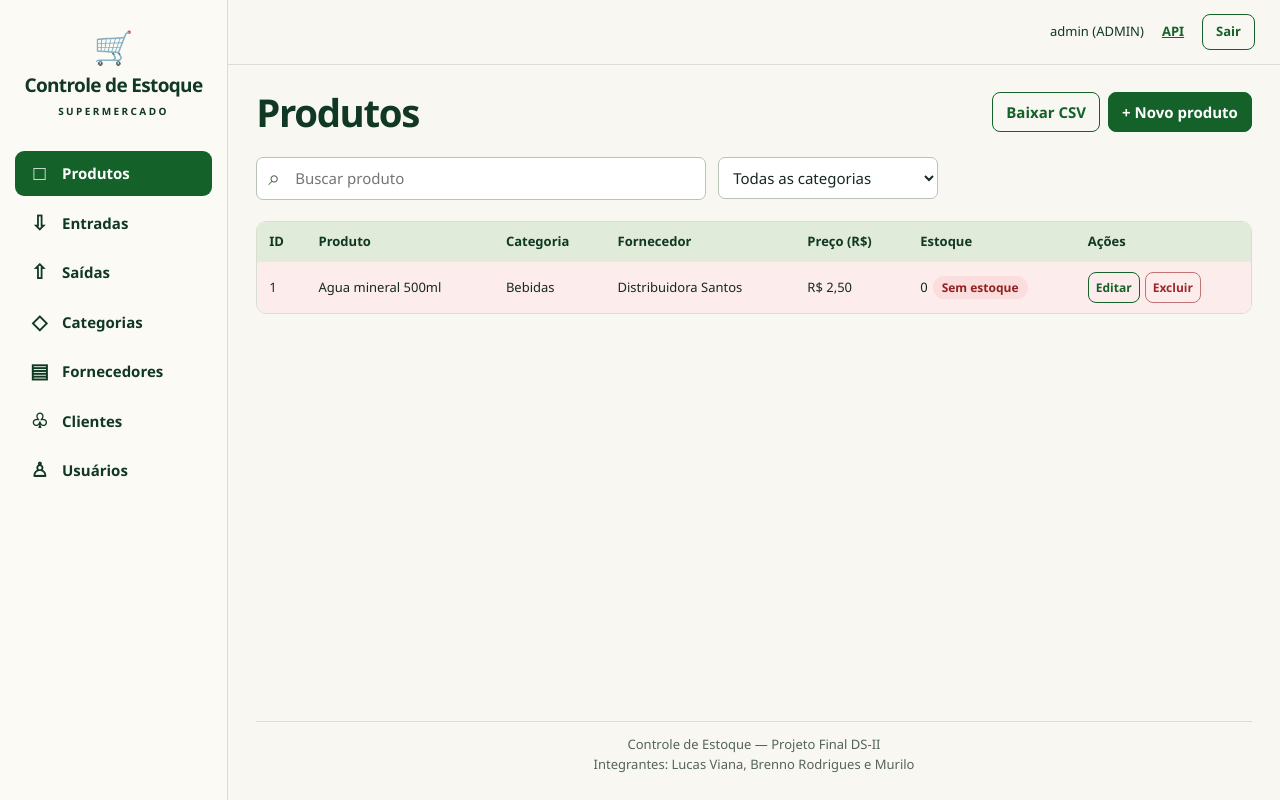
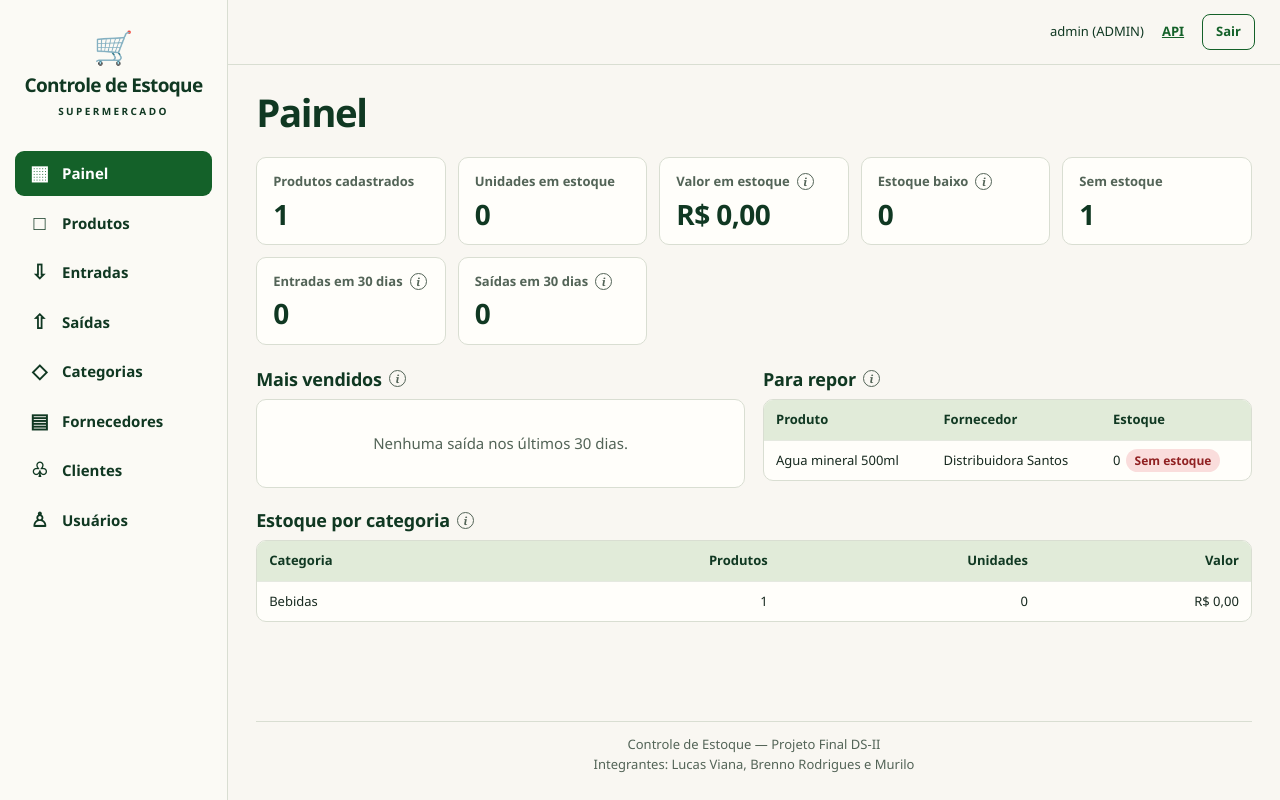
Before and after one commit to Brennoo05/controle-estoqueP2Cannarozzo, a Spring Boot app: page / in a window 1280 px wide. Run offline with Spring Boot 4, Linux system fonts and the light colour scheme; a user stored in the database is signed in; data comes from the database, SQL or seed files in the repository; tables that the repository leaves empty hold one stand-in row (values such as "Sample post"); some of the project's set-up classes (security, data sources, template engines, error pages and the like) are left out, and stand-ins take their place.

Commit message:
Adiciona a tela Painel como página inicial
Primeiro item do menu e tela de abertura: cartões com os totais do
estoque, barras dos cinco mais vendidos, tabela do que precisa repor e
o estoque por categoria, lidos de GET /api/painel.

A explicação de cada número fica num "i" ao lado do título, que abre
um balão ao passar o mouse, tocar ou focar pelo teclado.

```diff
--- a/controle-estoque/src/main/resources/static/app.js
+++ b/controle-estoque/src/main/resources/static/app.js
@@ -189,9 +189,18 @@ async function abrir(nome) {
     fecharPainel(false);
     atual = nome;
     const versao = ++versaoTela;
-    const cfg = ENTIDADES[nome];
     registros = [];
     mostrarMensagem();
+    for (const item of porId('menu').children) {
+        if (item.dataset.tela === nome) item.setAttribute('aria-current', 'page');
+        else item.removeAttribute('aria-current');
+    }
+    // O Painel nao tem tabela nem cadastro: a area de trabalho da lugar ao resumo (painel.js)
+    const ehPainel = nome === TELA_PAINEL;
+    for (const id of ['acoes-titulo', 'filtros', 'caixa-tabela']) porId(id).hidden = ehPainel;
+    porId('visao-painel').hidden = !ehPainel;
+    if (ehPainel) return abrirPainelDoEstoque(versao);
+    const cfg = ENTIDADES[nome];
     porId('titulo').textContent = cfg.titulo;
     porId('novo').textContent = '+ ' + cfg.novo;
     porId('novo').disabled = false;
@@ -202,10 +211,6 @@ async function abrir(nome) {
     const filtro = porId('filtro-categoria');
     filtro.hidden = nome !== 'produtos';
     filtro.replaceChildren(new Option('Todas as categorias', ''));
-    for (const item of porId('menu').children) {
-        if (item.dataset.tela === nome) item.setAttribute('aria-current', 'page');
-        else item.removeAttribute('aria-current');
-    }
     renderizarTabela('Carregando registros…');
     try {
         const [dados, categorias] = await Promise.all([
@@ -488,7 +493,7 @@ async function sair() {
 async function iniciar() {
     usuarioLogado = await api('GET', '/api/usuarios/me');
     porId('usuario').textContent = usuarioLogado.login + ' (' + usuarioLogado.perfil + ')';
-    for (const [nome, cfg] of Object.entries(ENTIDADES)) {
+    for (const [nome, cfg] of [[TELA_PAINEL, MENU_PAINEL], ...Object.entries(ENTIDADES)]) {
         if (cfg.somenteAdmin && usuarioLogado.perfil !== 'ADMIN') continue;
         const item = botao(cfg.menu || cfg.titulo, '', () => abrir(nome));
         item.dataset.tela = nome;
@@ -509,7 +514,7 @@ async function iniciar() {
     document.addEventListener('keydown', evento => {
         if (evento.key === 'Escape') fecharPainel();
     });
-    await abrir('produtos');
+    await abrir(TELA_PAINEL);
 }
 
 iniciar().catch(erro => mostrarMensagem(erro.message, true));
--- a/controle-estoque/src/main/resources/static/index.html
+++ b/controle-estoque/src/main/resources/static/index.html
@@ -26,13 +26,13 @@
             <main>
                 <div class="heading">
                     <h1 id="titulo"></h1>
-                    <div class="heading-actions">
+                    <div class="heading-actions" id="acoes-titulo">
                         <button class="btn" id="baixar-csv" type="button" hidden>Baixar CSV</button>
                         <button class="btn primary" id="novo" type="button" aria-controls="painel"
                                 aria-expanded="false" disabled></button>
                     </div>
                 </div>
-                <div class="filters">
+                <div class="filters" id="filtros">
                     <label class="search">
                         <span aria-hidden="true">⌕</span>
                         <span class="visually-hidden" id="rotulo-busca"></span>
@@ -41,7 +41,8 @@
                     <select id="filtro-categoria" aria-label="Filtrar por categoria" hidden></select>
                 </div>
                 <p id="mensagem" class="message" role="status" hidden></p>
-                <div class="table-box" tabindex="0" role="region" aria-labelledby="titulo">
+                <section id="visao-painel" aria-labelledby="titulo" hidden></section>
+                <div class="table-box" id="caixa-tabela" tabindex="0" role="region" aria-labelledby="titulo">
                     <table>
                         <thead id="cabecalho"></thead>
                         <tbody id="linhas"></tbody>
@@ -69,6 +70,7 @@
         </div>
     </div>
 </div>
+<script src="/painel.js"></script>
 <script src="/app.js"></script>
 </body>
 </html>
--- /dev/null
+++ b/controle-estoque/src/main/resources/static/painel.js
@@ -0,0 +1,165 @@
+// ======================================================================
+// Tela Painel: resumo do estoque, lido de GET /api/painel.
+// Carregado antes do app.js; usa api(), porId(), formatar() e mostrarMensagem() de la.
+// ======================================================================
+const TELA_PAINEL = 'painel';
+const MENU_PAINEL = { titulo: 'Painel', icone: '▦' };
+
+// As funcoes de apoio ficam dentro desta funcao para nao disputar nome com as do app.js
+// (os dois arquivos dividem o mesmo escopo global). So abrirPainelDoEstoque sai daqui.
+const abrirPainelDoEstoque = (() => {
+
+function criar(tag, classe, texto) {
+    const elemento = document.createElement(tag);
+    if (classe) elemento.className = classe;
+    if (texto !== undefined) elemento.textContent = texto;
+    return elemento;
+}
+
+const inteiro = valor => Number(valor).toLocaleString('pt-BR');
+
+// O "i" ao lado de um titulo: a explicacao fica num balao que abre ao passar o mouse,
+// tocar ou focar pelo teclado. Na pagina ficam so o titulo e o dado.
+function info(texto) {
+    const icone = criar('span', 'info', 'i');
+    icone.tabIndex = 0;
+    icone.dataset.info = texto;
+    icone.setAttribute('role', 'note');
+    icone.setAttribute('aria-label', texto);
+    // perto da borda direita o balao abre para a esquerda, para nao sair da tela
+    const virar = () => icone.classList.toggle('info-fim', icone.getBoundingClientRect().left + 270 > innerWidth);
+    icone.addEventListener('mouseenter', virar);
+    icone.addEventListener('focus', virar);
+    return icone;
+}
+
+// O "i" fica ao lado do titulo, e nao dentro dele, para o leitor de tela nao ler "Valor em estoque i"
+function titulo(tag, texto, explicacao) {
+    const linha = criar('div', 'linha-titulo');
+    linha.append(criar(tag, '', texto));
+    if (explicacao) linha.append(info(explicacao));
+    return linha;
+}
+
+function cartao(nome, valor, explicacao) {
+    const caixa = criar('article', 'kpi');
+    caixa.append(titulo('h3', nome, explicacao), criar('p', 'kpi-valor', valor));
+    return caixa;
+}
+
+function quadro(nome, explicacao, conteudo, largo) {
+    const secao = criar('section', 'quadro' + (largo ? ' quadro-largo' : ''));
+    secao.append(titulo('h2', nome, explicacao), conteudo);
+    return secao;
+}
+
+function vazio(texto) {
+    return criar('p', 'empty quadro-vazio', texto);
+}
+
+// Tabela simples: colunas = [{ titulo, numero, celula(linha) }]
+function tabela(colunas, linhas) {
+    const caixa = criar('div', 'table-box');
+    const tabela = criar('table');
+    const cabecalho = tabela.createTHead().insertRow();
+    for (const coluna of colunas) {
+        const th = criar('th', coluna.numero ? 'num' : '', coluna.titulo);
+        th.scope = 'col';
+        cabecalho.append(th);
+    }
+    const corpo = tabela.createTBody();
+    for (const linha of linhas) {
+        const tr = corpo.insertRow();
+        for (const coluna of colunas) {
+            const td = tr.insertCell();
+            if (coluna.numero) td.className = 'num';
+            td.append(coluna.celula(linha));
+        }
+    }
+    caixa.append(tabela);
+    return caixa;
+}
+
+// Uma barra por produto, proporcional ao mais vendido da lista
+function barras(maisVendidos) {
+    const maior = Math.max(...maisVendidos.map(item => item.quantidade));
+    const lista = criar('ol', 'barras');
+    for (const item of maisVendidos) {
+        const linha = criar('li');
+        const trilho = criar('span', 'trilho');
+        const barra = criar('span', 'barra');
+        barra.style.width = (item.quantidade / maior * 100) + '%';
+        trilho.append(barra);
+        linha.append(criar('span', 'barra-nome', item.produto),
+            criar('span', 'num', inteiro(item.quantidade) + ' un.'), trilho);
+        lista.append(linha);
+    }
+    return lista;
+}
+
+function etiquetaEstoque(produto) {
+    const celula = document.createDocumentFragment();
+    const zerado = produto.quantidadeEstoque === 0;
+    celula.append(inteiro(produto.quantidadeEstoque),
+        criar('span', 'tag ' + (zerado ? 'stock-warning' : 'stock-low'), zerado ? 'Sem estoque' : 'Estoque baixo'));
+    return celula;
+}
+
+function montarPainel(p) {
+    const dias = p.diasDoPeriodo;
+    const cartoes = criar('div', 'kpis');
+    cartoes.append(
+        cartao('Produtos cadastrados', inteiro(p.totalProdutos)),
+        cartao('Unidades em estoque', inteiro(p.unidadesEmEstoque)),
+        cartao('Valor em estoque', formatar('preco', p.valorEmEstoque),
+            'Soma do preço × quantidade em estoque de cada produto.'),
+        cartao('Estoque baixo', inteiro(p.produtosEstoqueBaixo),
+            'Produtos com menos de ' + p.estoqueMinimo + ' unidades, sem contar os zerados.'),
+        cartao('Sem estoque', inteiro(p.produtosSemEstoque)),
+        cartao('Entradas em ' + dias + ' dias', inteiro(p.unidadesEntradas),
+            'Unidades compradas nos últimos ' + dias + ' dias, contando hoje, pela data da entrada.'),
+        cartao('Saídas em ' + dias + ' dias', inteiro(p.unidadesSaidas),
+            'Unidades vendidas nos últimos ' + dias + ' dias, contando hoje, pela data da saída.')
+    );
+
+    const quadros = criar('div', 'quadros');
+    quadros.append(
+        quadro('Mais vendidos',
+            'Os cinco produtos com mais unidades vendidas nos últimos ' + dias + ' dias.',
+            p.maisVendidos.length ? barras(p.maisVendidos) : vazio('Nenhuma saída nos últimos ' + dias + ' dias.')),
+        quadro('Para repor',
+            'Produtos com menos de ' + p.estoqueMinimo + ' unidades, do menor estoque para o maior.',
+            p.paraRepor.length ? tabela([
+                { titulo: 'Produto', celula: produto => produto.nome },
+                { titulo: 'Fornecedor', celula: produto => produto.fornecedor.nome },
+                { titulo: 'Estoque', celula: etiquetaEstoque }
+            ], p.paraRepor) : vazio('Nenhum produto abaixo do mínimo.')),
+        quadro('Estoque por categoria',
+            'Só aparecem as categorias que têm produto cadastrado.',
+            p.porCategoria.length ? tabela([
+                { titulo: 'Categoria', celula: linha => linha.categoria },
+                { titulo: 'Produtos', numero: true, celula: linha => inteiro(linha.produtos) },
+                { titulo: 'Unidades', numero: true, celula: linha => inteiro(linha.unidades) },
+                { titulo: 'Valor', numero: true, celula: linha => formatar('preco', linha.valor) }
+            ], p.porCategoria) : vazio('Nenhum produto cadastrado.'), true)
+    );
+    return [cartoes, quadros];
+}
+
+// Chamado pelo abrir() do app.js quando o usuario entra no Painel
+return async function (versao) {
+    const visao = porId('visao-painel');
+    porId('titulo').textContent = MENU_PAINEL.titulo;
+    visao.replaceChildren(vazio('Carregando o resumo…'));
+    try {
+        const painel = await api('GET', '/api/painel');
+        if (versao !== versaoTela) return;   // o usuario ja trocou de tela
+        visao.replaceChildren(...montarPainel(painel));
+    } catch (erro) {
+        if (versao !== versaoTela) return;
+        visao.replaceChildren(vazio('Não foi possível carregar o resumo.'));
+        mostrarMensagem(erro.message, true);
+    }
+};
+
+})();
--- a/controle-estoque/src/main/resources/static/style.css
+++ b/controle-estoque/src/main/resources/static/style.css
@@ -89,3 +89,28 @@ header .btn{min-height:34px}
     .heading{gap:10px}
     .search,.filters select{flex-basis:100%;width:100%}
 }
+/* ---------- Painel ---------- */
+.kpis{display:grid;grid-template-columns:repeat(auto-fit,minmax(165px,1fr));gap:12px;margin-bottom:24px}
+.kpi{background:var(--surface);border:1px solid var(--line);border-radius:var(--radius);padding:14px 16px}
+.linha-titulo{display:flex;align-items:center}
+.kpi h3{margin:0;font-size:13px;font-weight:650;color:var(--muted)}
+.kpi-valor{margin:6px 0 0;font-size:28px;font-weight:750;line-height:1.15;letter-spacing:-.02em;color:var(--deep);font-variant-numeric:tabular-nums}
+.quadros{display:grid;grid-template-columns:repeat(auto-fit,minmax(min(100%,360px),1fr));gap:22px 18px;align-items:start}
+.quadro{min-width:0}
+.quadro h2{font-size:18px;letter-spacing:-.01em}
+.quadro .linha-titulo{margin-bottom:10px}
+.quadro-largo{grid-column:1/-1}
+.quadro-vazio{margin:0;border:1px solid var(--line);border-radius:var(--radius);background:var(--surface)}
+.num{text-align:right;font-variant-numeric:tabular-nums}
+/* nos quadros o nome pode quebrar linha; so a ultima coluna (numero ou etiqueta) fica inteira */
+.quadro th:not(:last-child),.quadro td:not(:last-child){white-space:normal}
+.barras{list-style:none;display:grid;gap:13px;margin:0;padding:15px 16px;border:1px solid var(--line);border-radius:var(--radius);background:var(--surface);font-size:13px}
+.barras li{display:grid;grid-template-columns:minmax(0,1fr) auto;gap:5px 12px;align-items:baseline}
+.barra-nome{overflow:hidden;text-overflow:ellipsis;white-space:nowrap}
+.trilho{grid-column:1/-1;height:8px;border-radius:4px;background:var(--sage)}
+.barra{display:block;height:100%;min-width:4px;border-radius:4px;background:var(--green)}
+/* "i" de explicacao: o balao abre ao passar o mouse, tocar ou focar pelo teclado */
+.info{position:relative;flex:none;display:inline-grid;place-items:center;width:17px;height:17px;margin-left:7px;border:1px solid currentColor;border-radius:50%;color:var(--muted);font:italic 700 11px/1 Georgia,serif;letter-spacing:0;cursor:help}
+.info::after{content:attr(data-info);display:none;position:absolute;z-index:5;top:calc(100% + 8px);left:-10px;width:max-content;max-width:250px;padding:8px 11px;border-radius:8px;background:var(--deep);color:#fff;font:400 12px/1.45 "Segoe UI",system-ui,sans-serif;text-align:left;white-space:normal;box-shadow:0 6px 18px #15261d33}
+.info.info-fim::after{left:auto;right:-10px}
+.info:hover::after,.info:focus::after{display:block}
```
